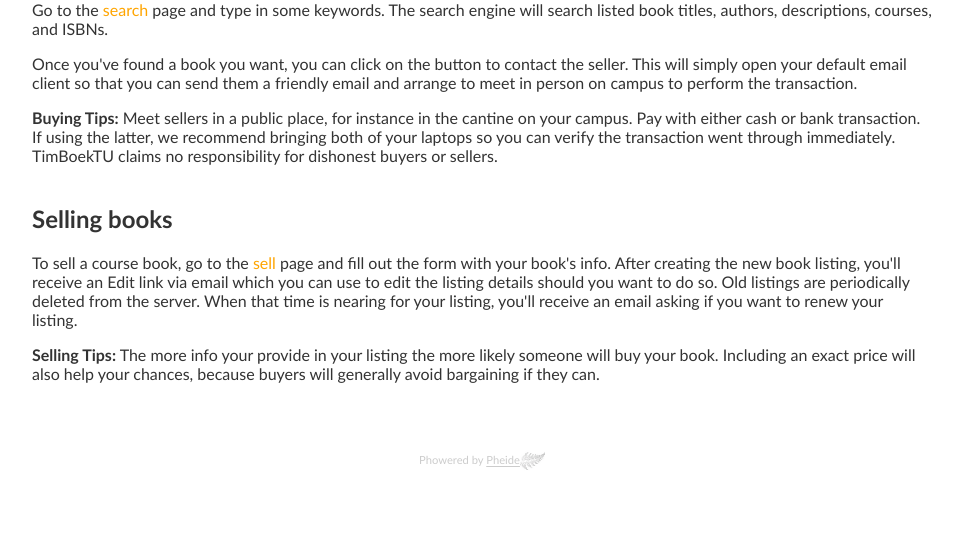
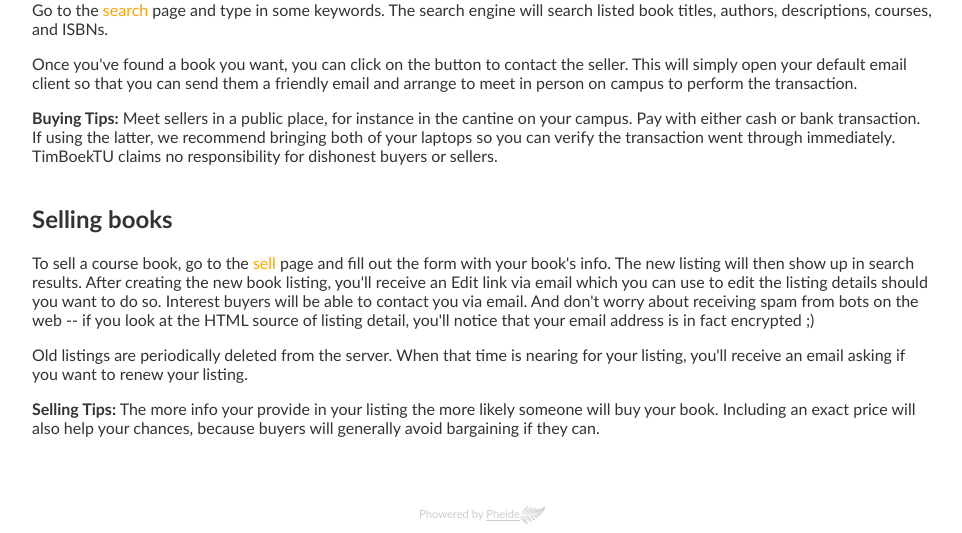
Before and after one commit to phoxicle/timboektu, a Django app: page /about/ in a window 1280 px wide. Shown: the part 599-1132 px from the top of the page, without its empty margins (158-1120 px from the left). Before the commit the page ends 1069 px from the top, so only its background shows below. Run offline with Django 3.2, Linux system fonts and the light colour scheme; parts of the project's set-up code (start-up, migrations or seed data) failed here and were passed over.

Commit message:
Adding note about email obfuscation on about page

```diff
--- a/timboektu/templates/about.html
+++ b/timboektu/templates/about.html
@@ -32,8 +32,11 @@ TimBoekTU claims no responsibility for dishonest buyers or sellers.</p>
 <a name="selling"></a>
 <h2>Selling books</h2>
 <p>To sell a course book, go to the <a href="{% url timboektu.books.views.new %}">sell</a> page and fill out the form with your book's info.
-After creating the new book listing, you'll receive an Edit link via email which you can use to edit the listing details should you want
-to do so. Old listings are periodically deleted from the server. When that time is nearing for your listing, you'll receive an email
+The new listing will then show up in search results. After creating the new book listing, you'll receive an Edit link via email which you can use to edit the listing details should you want
+to do so. Interest buyers will be able to contact you via email. And don't worry
+about receiving spam from bots on the web -- if you look at the HTML source of listing detail, you'll notice that
+your email address is in fact encrypted ;)</p>
+<p>Old listings are periodically deleted from the server. When that time is nearing for your listing, you'll receive an email
 asking if you want to renew your listing.</p>
 <p><strong>Selling Tips:</strong> The more info your provide in your listing the more likely someone will buy your book.
 Including an exact price will also help your chances, because buyers will generally avoid bargaining if they can.</p>
```
